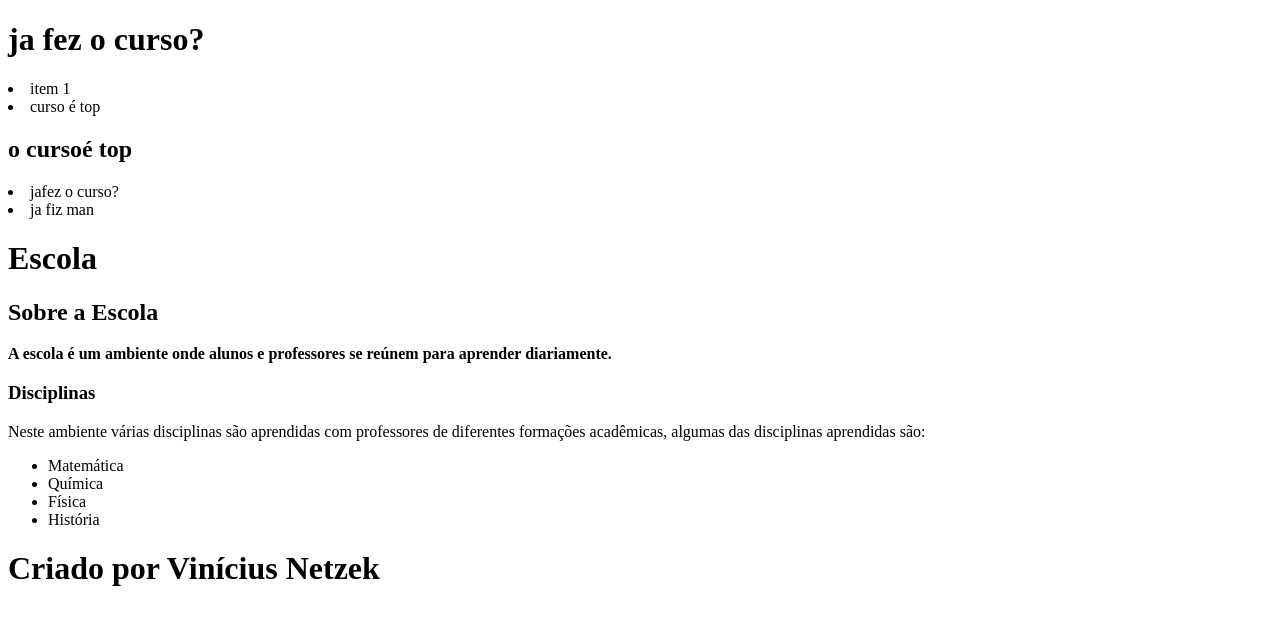
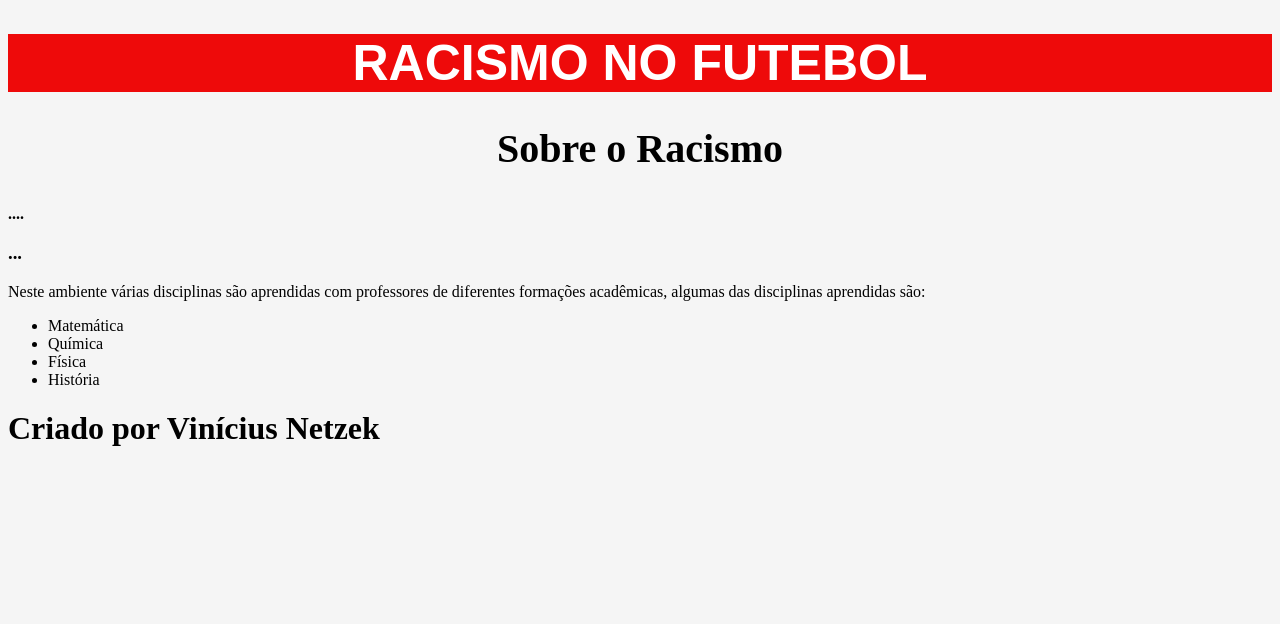
Before and after one commit to Pedroodpes/projeto-segundo-ano-b-, a plain HTML site: page index.html in a window 1280 px wide. Drawn offline with Linux system fonts and the light colour scheme.

Commit message:
Add files via upload

```diff
--- a/index.html
+++ b/index.html
@@ -5,44 +5,26 @@
     <meta http-equiv="X-UA-Compatible" content="IE=edge">
     <meta name="viewport" content="width=device-width, initial-scale=1.0">
     <title>Meu projeto</title>
+    <link rel="stylesheet" href="style.css">
 </head>
 <body>
-    <header>
-<h1>ja fez o curso?</h1>
-<li>item 1</li>
-<li>curso é top</li>
-<h2>o cursoé top</h2>
-<li>jafez o curso?</li>
-<li>ja fiz man</li>
-    </header>
-
-</body>
-</html>
-
-<!DOCTYPE html>
-<html lang-"'en">
-<head>
-  <meta charset-"UTF-8">
-  <meta name="viewport" content-"width=device-width, initial-scale=1.0">
-   <title>Escola</title>
-    <link rel="stylesheet" href-"style.css">
- </head>
- <body>
-
-    <header class="cabecalho-geral">
-        <h1 class="titulo-cabecalho">Escola</h1>
+<header class="cabecalho-geral">
+    <h1 class="titulo-cabecalho">RACISMO NO FUTEBOL</h1>
 </header>
 
 <section class="secao">
 
-<h1 class="tit-1-secao"> Sobre a Escola</h1>
-<p class="p-tit-1"><b>A escola é um ambiente onde alunos e professores se reúnem para aprender diariamente. </b></p>
-<h3 class="tit-2-secao">Disciplinas </h3>
-<p class="p-tit-2">Neste ambiente várias disciplinas são aprendidas com professores de diferentes formações acadêmicas, algumas das disciplinas aprendidas são:</p> <ul class="lista-secao">
+<h1 class="tit-1-secao">Sobre o Racismo</h1>
+<p class="p-tit-1"><b>....</b></p>
+<h3 class="tit-2-secao">...</h3>
+<p class="p-tit-2">Neste ambiente várias disciplinas são aprendidas com professores de diferentes formações acadêmicas, algumas das disciplinas aprendidas são:</p>
+<ul class="lista-secao">
+
 <li class="item-1">Matemática</li>
 <li class="item-2"> Química</li>
 <li class="item-3">Física</li>
 <li class="item-4"> História</li>
+
 </ul>
 </section>
 
--- /dev/null
+++ b/style.css
@@ -0,0 +1,17 @@
+.cabecalho-geral{
+    color: white;
+    background-color: rgba(238, 7, 7, 0.986);
+    text-align: center;
+    }
+.tit-1-secao{
+    text-align: center;
+    font-size: 40px;
+
+}
+body{
+    background-color: whitesmoke;
+}
+.titulo-cabecalho{
+    font-family: Arial, Helvetica, sans-serif;
+font-size: 50px;
+}
```
